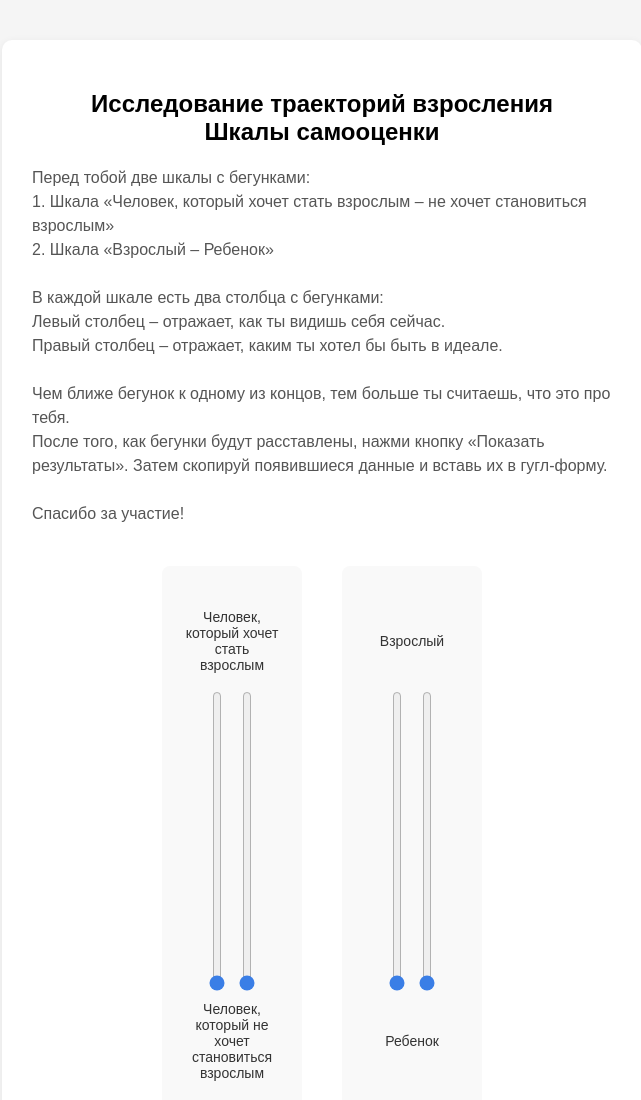
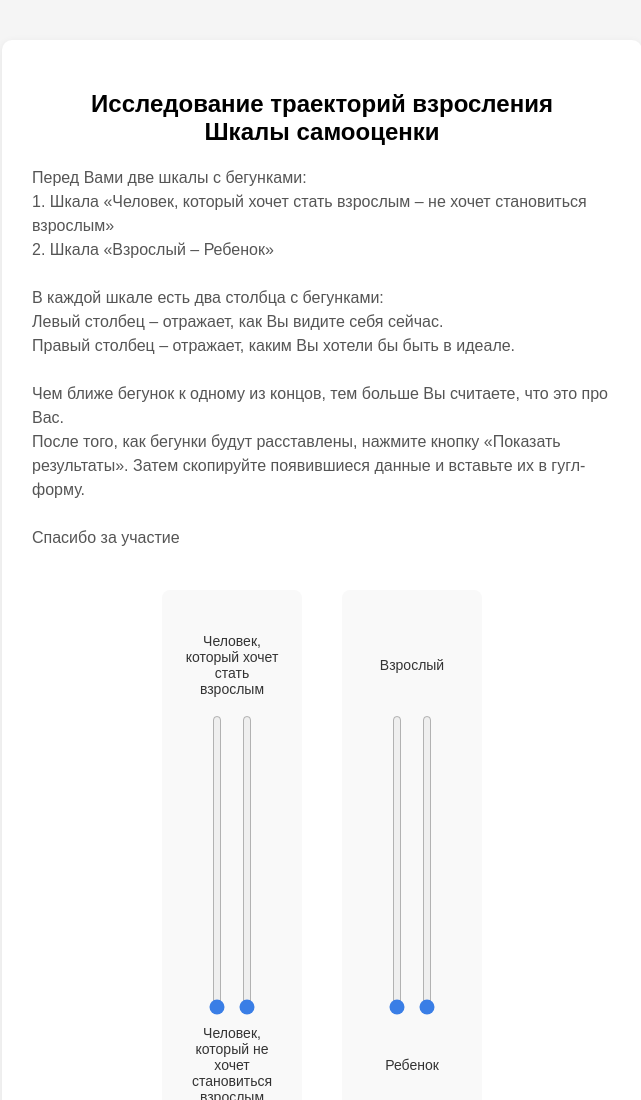
Before and after one commit to Burii2004/Burii2004.github.io, a plain HTML site: page index.html in a window 1280 px wide. Shown: the top 1100 px of the page, without its empty margins (318-959 px from the left). Drawn offline with Linux system fonts and the light colour scheme.

Commit message:
Update index.html

```diff
--- a/index.html
+++ b/index.html
@@ -107,23 +107,34 @@
     <div class="container">
         <h2>Исследование траекторий взросления<br>Шкалы самооценки</h2>
         <div class="description">
-            Перед тобой две шкалы с бегунками:
+Перед Вами две шкалы с бегунками:
+
 
 <br>1. Шкала «Человек, который хочет стать взрослым – не хочет становиться взрослым»
 
+
 <br>2. Шкала «Взрослый – Ребенок»
+
 <br>
+
 <br>В каждой шкале есть два столбца с бегунками:
 
-<br>Левый столбец – отражает, как ты видишь себя сейчас.
 
-<br>Правый столбец – отражает, каким ты хотел бы быть в идеале.
+<br>Левый столбец – отражает, как Вы видите себя сейчас.
+
+
+<br>Правый столбец – отражает, каким Вы хотели бы быть в идеале.
 <br>
-<br>Чем ближе бегунок к одному из концов, тем больше ты считаешь, что это про тебя.
 
-<br>После того, как бегунки будут расставлены, нажми кнопку «Показать результаты». Затем скопируй появившиеся данные и вставь их в гугл-форму.
+
+<br>Чем ближе бегунок к одному из концов, тем больше Вы считаете, что это про Вас.
+
+
+<br>После того, как бегунки будут расставлены, нажмите кнопку «Показать результаты». Затем скопируйте появившиеся данные и вставьте их в гугл-форму.
+
 <br>
-<br>Спасибо за участие!
+
+<br>Спасибо за участие
         </div>
         <div class="rlrs">
             <div class="slider-block">
```
